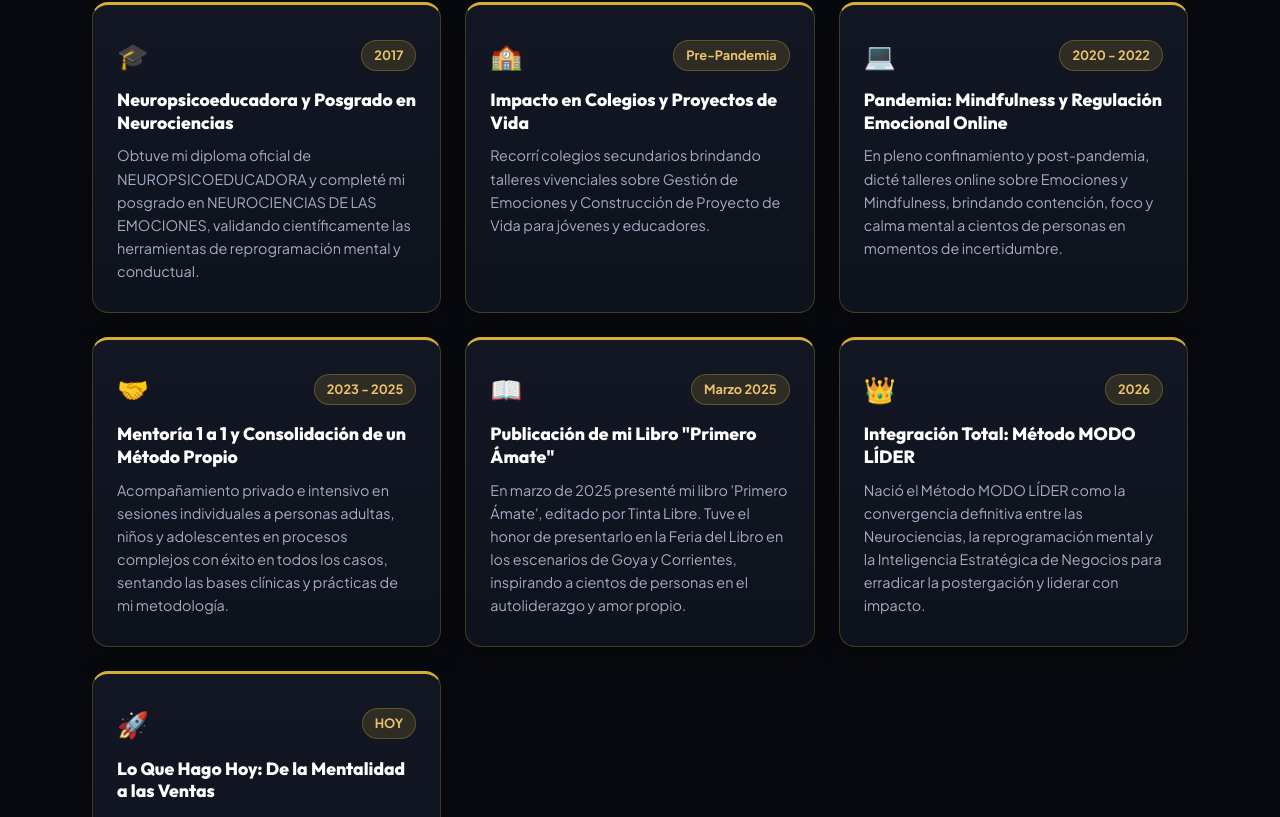
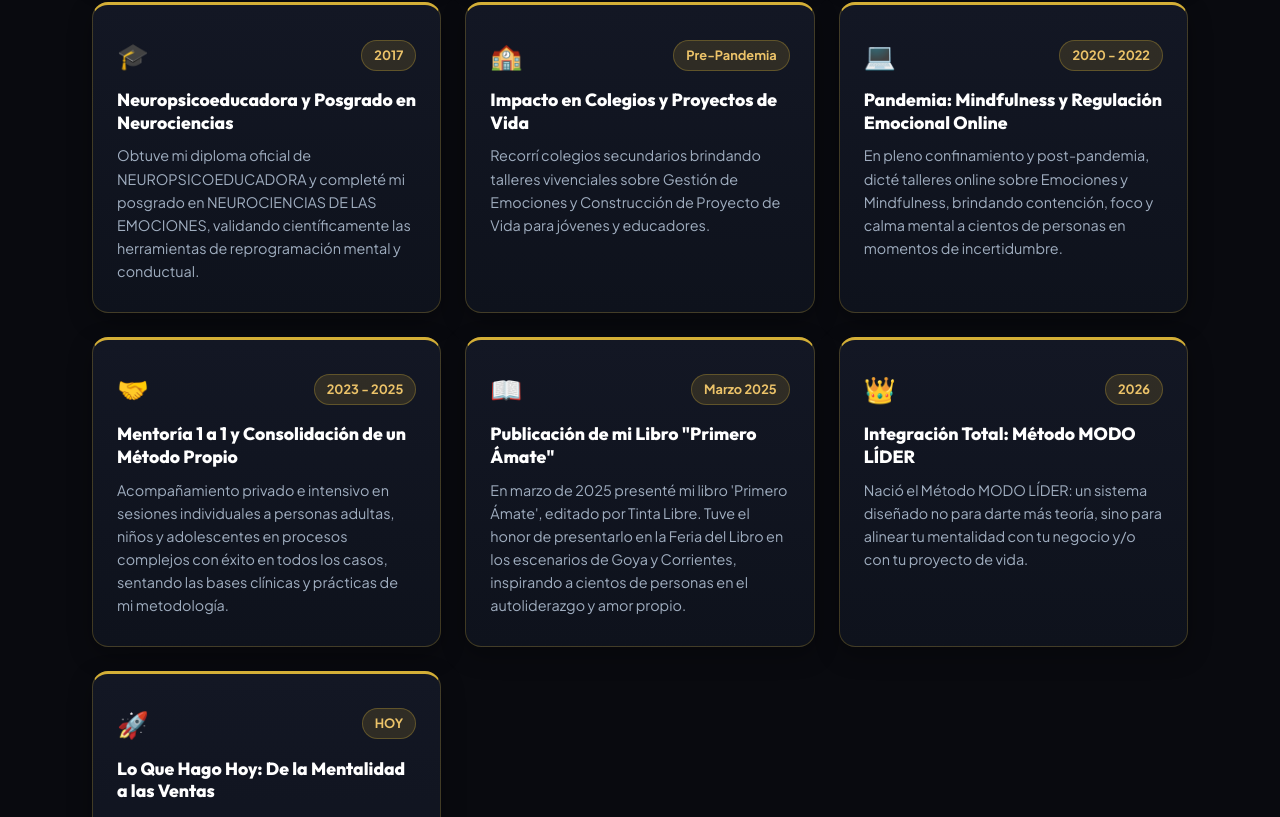
Before and after one commit to romimontiel/metodomodolider, a Next.js app: page /historia in a window 1280 px wide. Shown: the part 3185-4002 px from the top of the page. Built offline with nearby package versions, Linux system fonts and the light colour scheme.

Commit message:
Actualizacion de texto 2026: alinear tu mentalidad con tu negocio y/o con tu proyecto de vida

```diff
--- a/src/app/historia/page.js
+++ b/src/app/historia/page.js
@@ -60,7 +60,7 @@ export default function HistoriaPage() {
       year: "2026",
       flag: "👑",
       title: "Integración Total: Método MODO LÍDER",
-      desc: "Nació el Método MODO LÍDER como la convergencia definitiva entre las Neurociencias, la reprogramación mental y la Inteligencia Estratégica de Negocios para erradicar la postergación y liderar con impacto."
+      desc: "Nació el Método MODO LÍDER: un sistema diseñado no para darte más teoría, sino para alinear tu mentalidad con tu negocio y/o con tu proyecto de vida."
     },
     {
       year: "HOY",
@@ -231,7 +231,7 @@ export default function HistoriaPage() {
               </p>
 
               <p style={{ marginBottom: "1.5rem" }}>
-                En <strong>2026</strong> integré de manera definitiva toda mi trayectoria en el <strong>Método MODO LÍDER</strong>: un sistema diseñado no para darte más teoría, sino para alinear tu mentalidad, dominar tu tiempo y ejecutar con impacto.
+                En <strong>2026</strong> integré de manera definitiva toda mi trayectoria en el <strong>Método MODO LÍDER</strong>: un sistema diseñado no para darte más teoría, sino para alinear tu mentalidad con tu negocio y/o con tu proyecto de vida.
               </p>
 
               <p style={{ marginBottom: "1.5rem", color: "#F9D976", fontWeight: "750", fontSize: "1.2rem", lineHeight: "1.6" }}>
```
